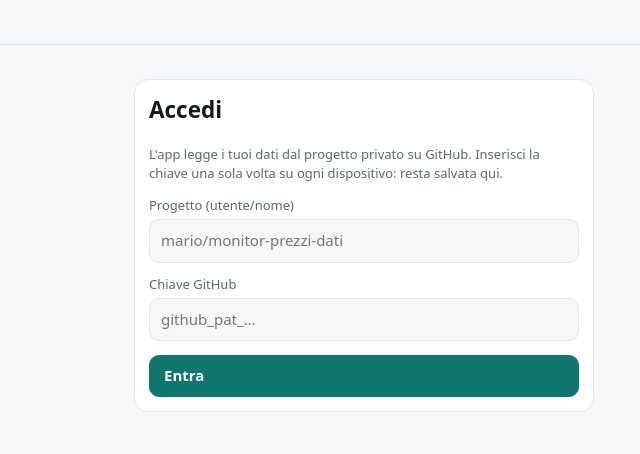
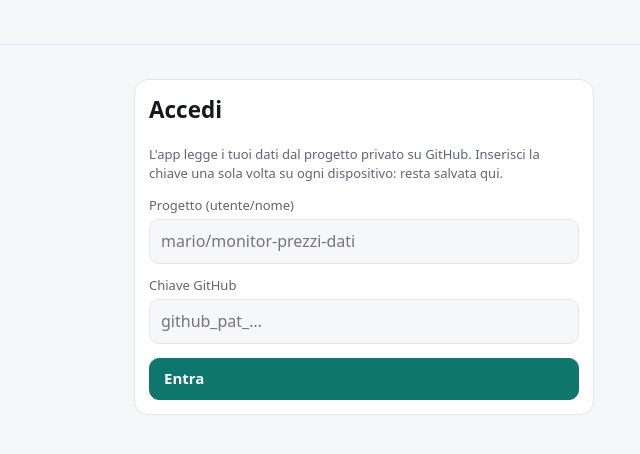
Before and after one commit to AlexC1199/monitor-prezzi-app, a plain HTML site: page index.html in a window 1280 px wide. Shown: the full height of the page, 276-916 px from the left. Drawn offline with Linux system fonts and the light colour scheme.

Commit message:
app: index.html

```diff
--- a/index.html
+++ b/index.html
@@ -2,7 +2,7 @@
 <html lang="it">
 <head>
 <meta charset="utf-8">
-<meta name="viewport" content="width=device-width, initial-scale=1, viewport-fit=cover">
+<meta name="viewport" content="width=device-width, initial-scale=1, maximum-scale=1, viewport-fit=cover">
 <title>Monitor prezzi</title>
 <meta name="theme-color" content="#0f766e">
 <link rel="manifest" href="manifest.webmanifest">
@@ -13,7 +13,9 @@
 :root{--sf:#f6f7f9;--card:#fff;--tx:#14181f;--mu:#5d6675;--br:#e3e6eb;--ac:#0f766e;--ac2:#0d9488;--gi:#15803d;--su:#b91c1c;--wa:#b45309;--r:14px}
 @media (prefers-color-scheme:dark){:root{--sf:#0e1116;--card:#171b22;--tx:#e8ebf0;--mu:#97a0ae;--br:#2a313c;--ac:#2dd4bf;--ac2:#14b8a6;--gi:#4ade80;--su:#f87171;--wa:#fbbf24}}
 *{box-sizing:border-box}
-html,body{margin:0;background:var(--sf);color:var(--tx);font:15px/1.45 system-ui,-apple-system,"Segoe UI",Roboto,sans-serif;-webkit-text-size-adjust:100%}
+html,body{margin:0;background:var(--sf);color:var(--tx);font:15px/1.45 system-ui,-apple-system,"Segoe UI",Roboto,sans-serif;-webkit-text-size-adjust:100%;text-size-adjust:100%;overflow-x:hidden;overscroll-behavior:none;touch-action:manipulation}
+/* La pagina non deve mai scorrere di lato: tutto resta dentro la larghezza dello schermo. */
+main,.card,.riga,.cresci{min-width:0;max-width:100%}
 a{color:var(--ac)}
 header{position:sticky;top:0;z-index:5;background:var(--sf);padding:calc(env(safe-area-inset-top) + 10px) 16px 8px;display:flex;align-items:center;gap:10px;border-bottom:1px solid var(--br)}
 header h1{font-size:18px;margin:0;flex:1;letter-spacing:-.01em}
@@ -40,7 +42,8 @@ button.pri{background:var(--ac);border-color:var(--ac);color:#fff}
 @media (prefers-color-scheme:dark){button.pri{color:#04201d}}
 button.peric{color:var(--su)}
 button:disabled{opacity:.55;cursor:default}
-input,select,textarea{width:100%;font:inherit;color:var(--tx);background:var(--sf);border:1px solid var(--br);border-radius:10px;padding:10px 11px;min-height:42px}
+/* 16px: sotto questa misura iPhone ingrandisce la pagina quando tocchi un campo */
+input,select,textarea{width:100%;font:inherit;font-size:16px;color:var(--tx);background:var(--sf);border:1px solid var(--br);border-radius:10px;padding:10px 11px;min-height:42px}
 textarea{min-height:70px;resize:vertical}
 label{display:block;font-size:13px;color:var(--mu);margin:12px 0 4px}
 .griglia2{display:grid;grid-template-columns:1fr 1fr;gap:10px}
```
